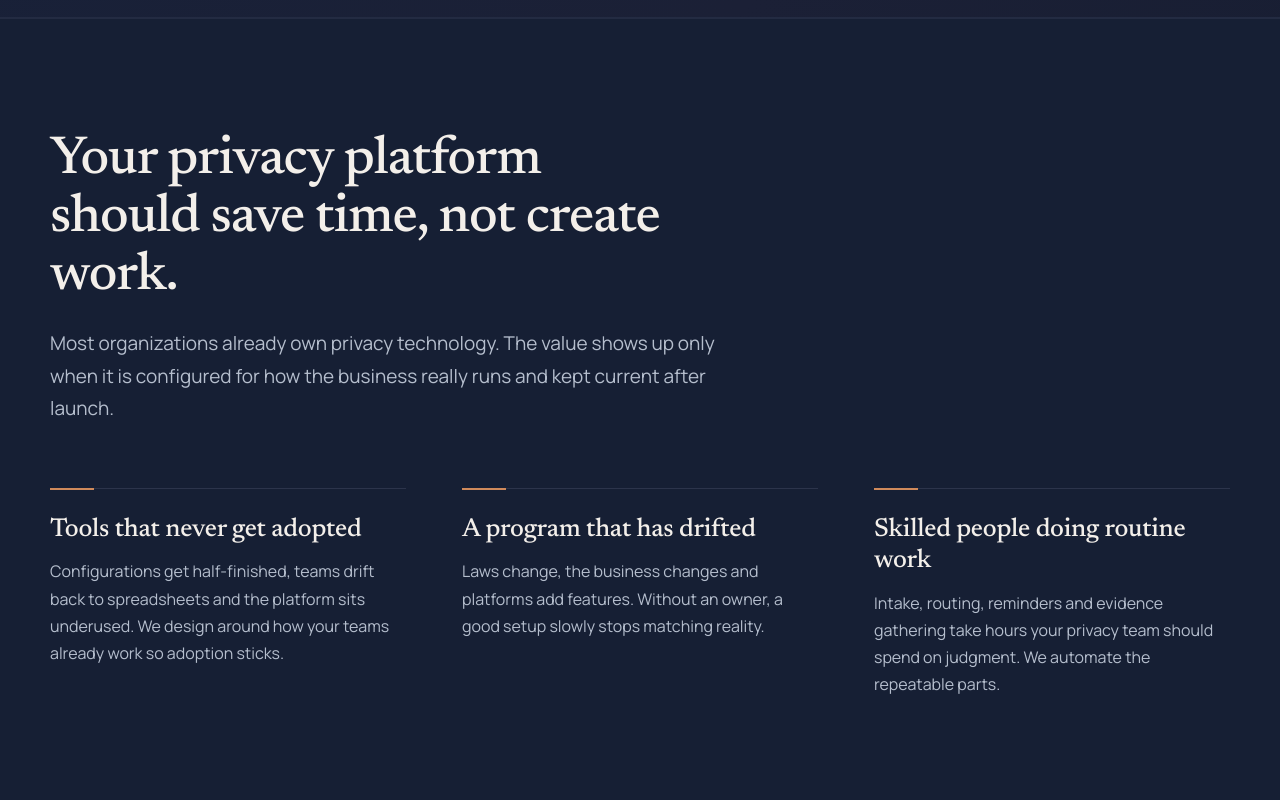
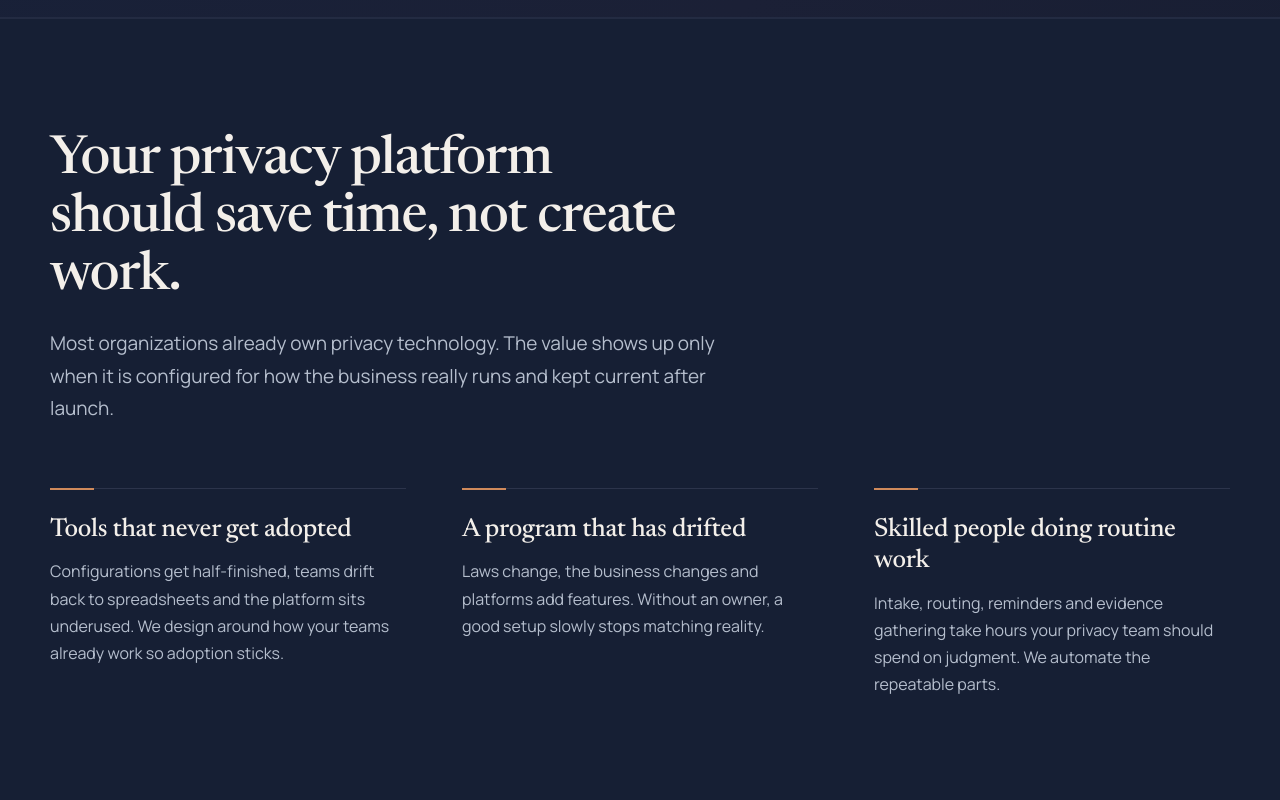
Before and after one commit to sareen23/privaryn-site, a plain HTML site: page index.html in a window 1280 px wide. Shown: the part 1120-1920 px from the top of the page. Drawn offline with Linux system fonts and the light colour scheme; animation ran at ten frames a second.

Commit message:
Self-host fonts so visitors make no requests to Google
Co-Authored-By: Claude Sonnet 5.5 <noreply@anthropic.com>

```diff
--- a/index.html
+++ b/index.html
@@ -23,11 +23,14 @@
 <meta name="twitter:title" content="Privaryn | Privacy strategy, built into technology">
 <meta name="twitter:description" content="Privaryn is a privacy technology consultancy. We work with executive teams to design, build and run privacy programs and compliance with global privacy laws and regulations.">
 <meta name="twitter:image" content="https://privarynadvisory.com/og-image.png">
-<link rel="preconnect" href="https://fonts.googleapis.com">
-<link rel="preconnect" href="https://fonts.gstatic.com" crossorigin>
-<link href="https://fonts.googleapis.com/css2?family=Manrope:wght@400;500;600;700&family=Newsreader:ital,opsz,wght@0,6..72,400;0,6..72,500;1,6..72,400&display=swap" rel="stylesheet">
+<link rel="preload" href="fonts/manrope-latin.woff2" as="font" type="font/woff2" crossorigin>
+<link rel="preload" href="fonts/newsreader-latin.woff2" as="font" type="font/woff2" crossorigin>
 <script>document.documentElement.classList.add("js")</script>
 <style>
+@font-face{font-family:"Manrope";font-style:normal;font-weight:400 700;font-display:swap;src:url(fonts/manrope-latin.woff2) format("woff2");unicode-range:U+0000-00FF,U+0131,U+0152-0153,U+02BB-02BC,U+02C6,U+02DA,U+02DC,U+0304,U+0308,U+0329,U+2000-206F,U+20AC,U+2122,U+2191,U+2193,U+2212,U+2215,U+FEFF,U+FFFD}
+@font-face{font-family:"Newsreader";font-style:normal;font-weight:400 500;font-display:swap;src:url(fonts/newsreader-latin.woff2) format("woff2");unicode-range:U+0000-00FF,U+0131,U+0152-0153,U+02BB-02BC,U+02C6,U+02DA,U+02DC,U+0304,U+0308,U+0329,U+2000-206F,U+20AC,U+2122,U+2191,U+2193,U+2212,U+2215,U+FEFF,U+FFFD}
+@font-face{font-family:"Newsreader";font-style:italic;font-weight:400;font-display:swap;src:url(fonts/newsreader-italic-latin.woff2) format("woff2");unicode-range:U+0000-00FF,U+0131,U+0152-0153,U+02BB-02BC,U+02C6,U+02DA,U+02DC,U+0304,U+0308,U+0329,U+2000-206F,U+20AC,U+2122,U+2191,U+2193,U+2212,U+2215,U+FEFF,U+FFFD}
+
 :root{
   --bg:#121a2c;--bg-2:#161f34;--bg-3:#1b2540;--line:#232b42;--line-2:#2c344b;
   --text:#f3efea;--muted:#b5becd;--accent:#d08a5b;--accent-2:#dc9c70;--ink:#250c00;
```
Also changed, not shown: fonts/LICENSE.txt (added), fonts/manrope-latin.woff2 (added), fonts/newsreader-italic-latin.woff2 (added), fonts/newsreader-latin.woff2 (added).
